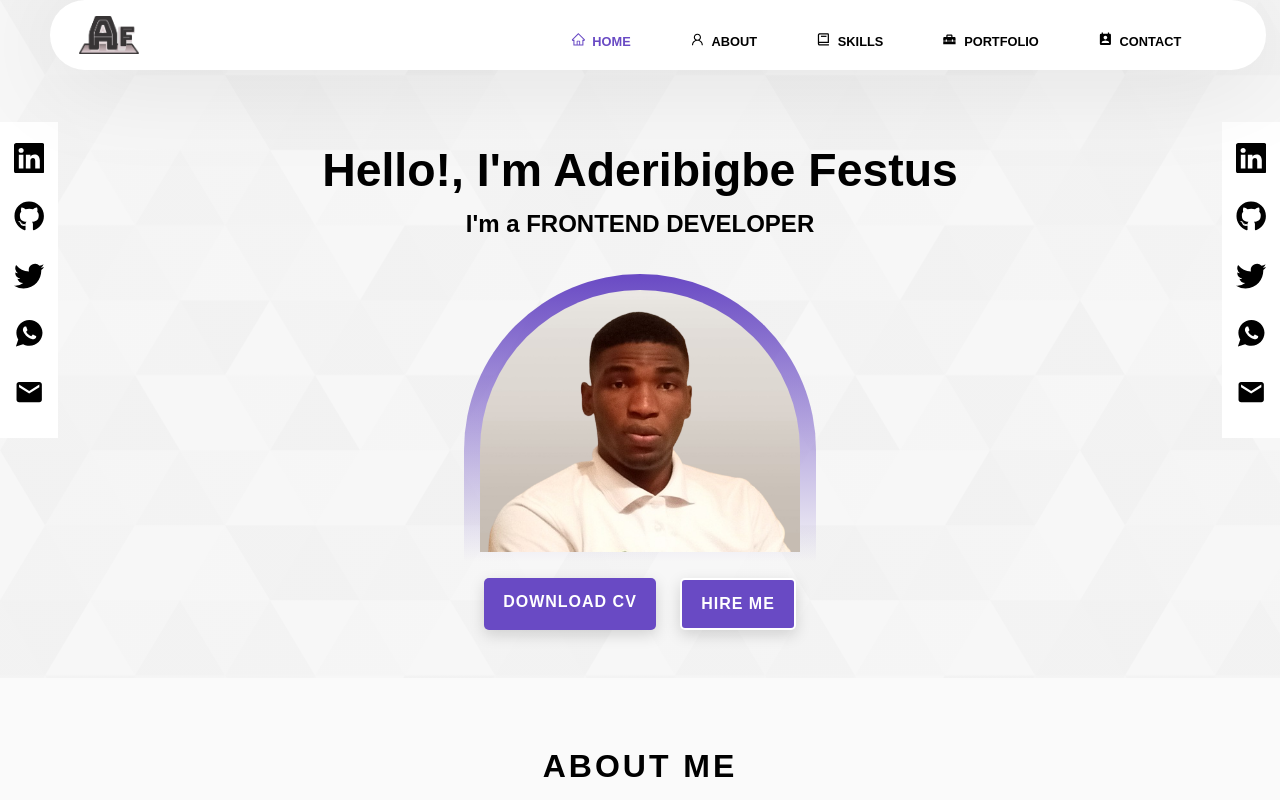
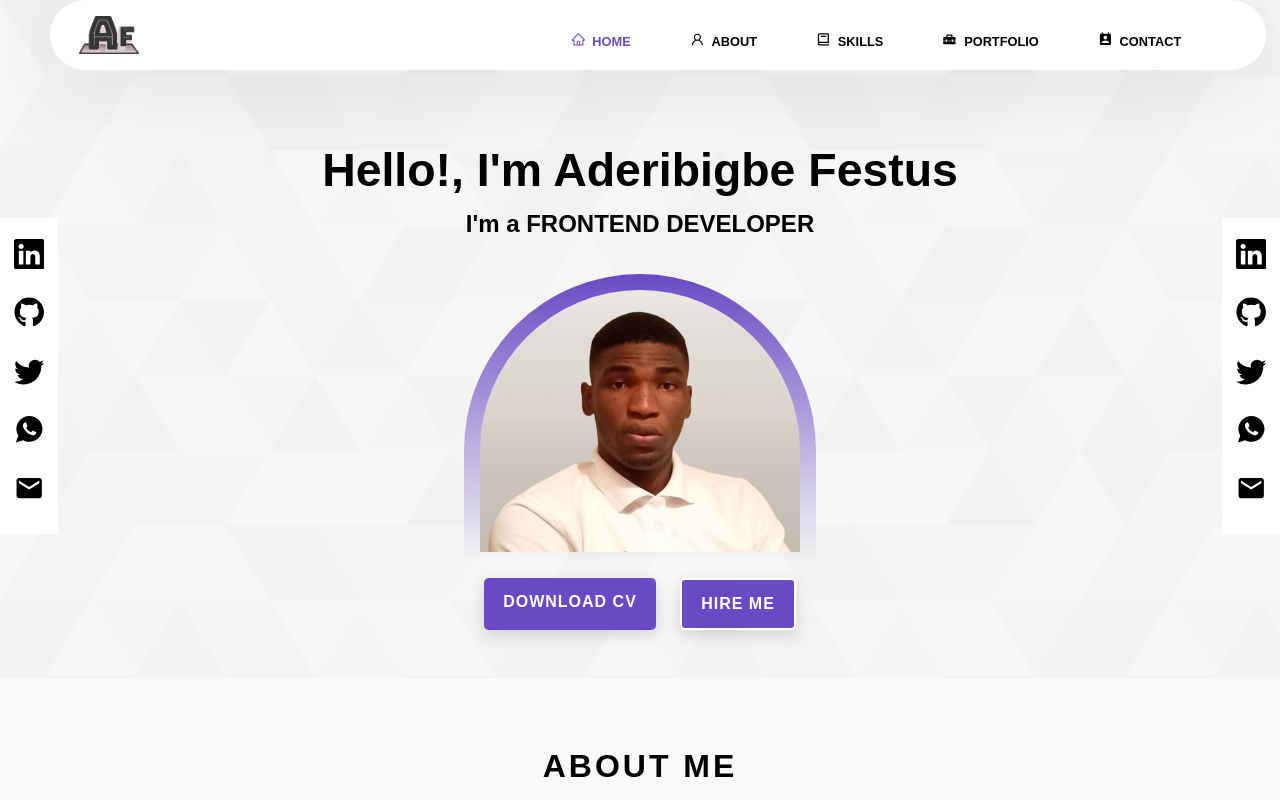
Before and after one commit to Festus891/Personal-Portfolio, a React (Create React App) app: page / in a window 1280 px wide. Shown: the top 800 px of the page. Built offline with nearby package versions, Linux system fonts and the light colour scheme.

Commit message:
header adjustment

```diff
--- a/src/components/header/header.css
+++ b/src/components/header/header.css
@@ -51,7 +51,7 @@ h1 {
   align-items: center;
   position: absolute;
   left: 0;
-  bottom: 12rem;
+  bottom: 6rem;
   font-size: 1.9rem;
   border: 10px;
   background: var(--color-white);
@@ -66,7 +66,7 @@ h1 {
   align-items: center;
   position: absolute;
   right: 0;
-  bottom: 12rem;
+  bottom: 6rem;
   background: var(--color-white);
   font-size: 1.9rem;
   width: 58px;
```
